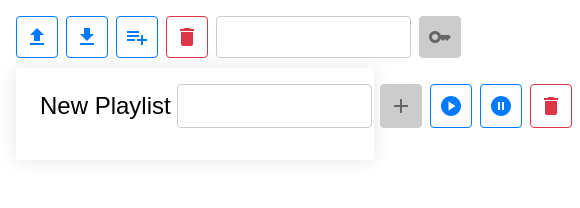
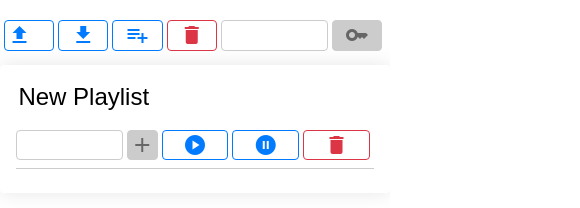
Before and after one commit to 4rChon/dm-sounds-2, a website built with webpack: page public/index.html in a window 390 px wide. Both pictures are taken after a click on the button "playlist_add". Shown: the whole page, 580 px wide, since content can reach past the window. Built offline with nearby package versions, Linux system fonts and the light colour scheme.

Commit message:
Some mobile-specific style changes.

```diff
--- a/public/index.html
+++ b/public/index.html
@@ -1,7 +1,10 @@
 <!DOCTYPE html>
 <html lang="en">
   <head>
-    <meta charset="UTF-8" />
+    <meta
+      charset="UTF-8"
+      name="viewport"
+      content="width=device-width, initial-scale=1.0, maximum-scale=1.0, user-scalable=no" />
     <title>Home</title>
     <script src="https://www.youtube.com/iframe_api"></script>
     <script src="https://www.youtube.com/player_api"></script>
--- a/public/style.css
+++ b/public/style.css
@@ -155,3 +155,67 @@ button.hide {
   flex-grow: 1;
   margin-right: 1rem;
 }
+
+@media (max-width: 768px) {
+  .player-container {
+    flex-direction: column;
+  }
+
+  .playlist-header {
+    flex-direction: column;
+  }
+
+  .left-content {
+    max-width: 100%;
+    margin-bottom: 1rem;
+    justify-content: space-between;
+  }
+
+  .right-content {
+    max-width: 100%;
+    justify-content: space-between;
+  }
+
+  button, label.file-input-label, input[type="text"] {
+    padding: 0.15rem;
+    margin-right: 0.25rem;
+    flex-grow: 1;
+  }
+
+  .header {
+    padding: 0.25rem;
+    justify-content: center;
+  }
+
+  input {
+    max-width: 100px;
+  }
+
+  input.playlist-title {
+    max-width: 80%;
+  }
+
+  .playlist {
+    margin-left: 0;
+    margin-right: 0;
+  }
+
+  #app {
+    margin-left: 0;
+    margin-right: 0;
+    padding-left: 0;
+    padding-right: 0;
+  }
+
+  .playlist-header {
+    padding-bottom: 0.5rem;
+    margin-bottom: 0.5rem;
+    border-bottom: 1px solid #ccc;
+  }
+
+  .player-container {
+    padding-bottom: 0.25rem;
+    margin-bottom: 0.25rem;
+    border-bottom: 1px solid #ccc;
+  }
+}
```
